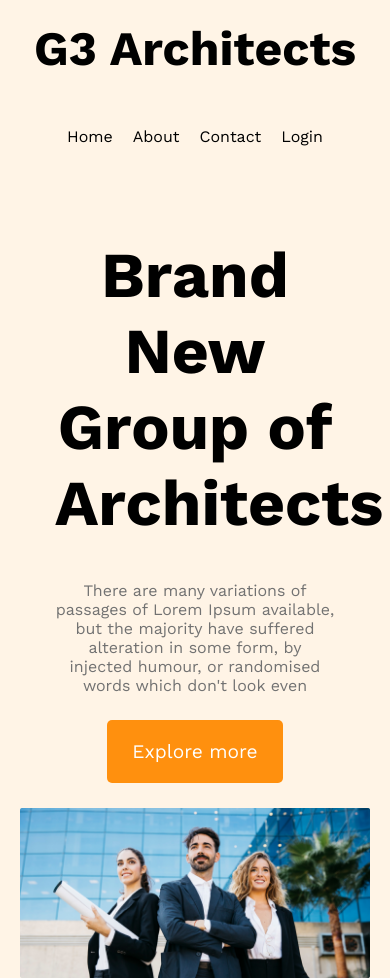
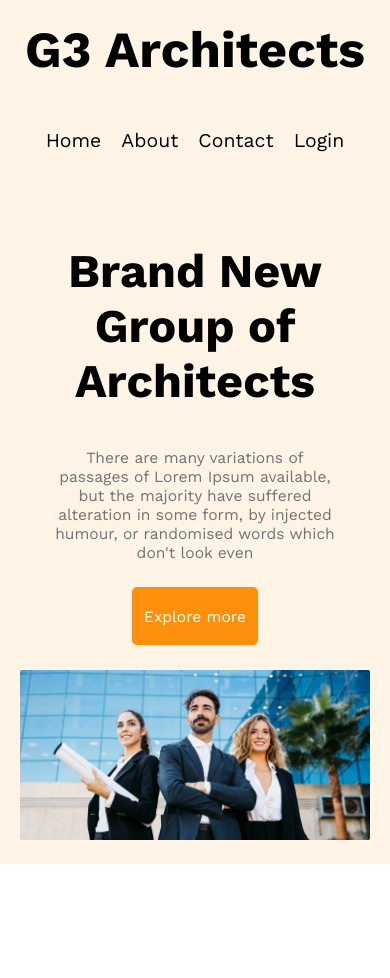
Before and after one commit to Saiful10400/G3-architect-website-practice., a plain HTML site: page index.html in a window 390 px wide. After the commit the page ends 864 px from the top, so only its background shows below. Drawn offline with nearby package versions, Linux system fonts and the light colour scheme.

Commit message:
a minor bugs fixed

```diff
--- a/style.css
+++ b/style.css
@@ -81,14 +81,28 @@ nav{
     flex-direction: column;
     gap: 50px;
 }
+nav ul li>a{
+    font-size: 5vw;
+}
+nav h1{
+    font-size: 13vw;
+}
 
 /* font fix */
-h1{
-    font-size: 2rem;
+#banner h1{
+    font-size: 12vw;
 }
 
+#banner p{
+    font-size: 4vw;
+}
 .banner-title{
     width: 80%;
 }
 
+.primary-btn{
+    font-size: 4vw;
+    padding: 5vw 3vw;
 }
+
+}
```
